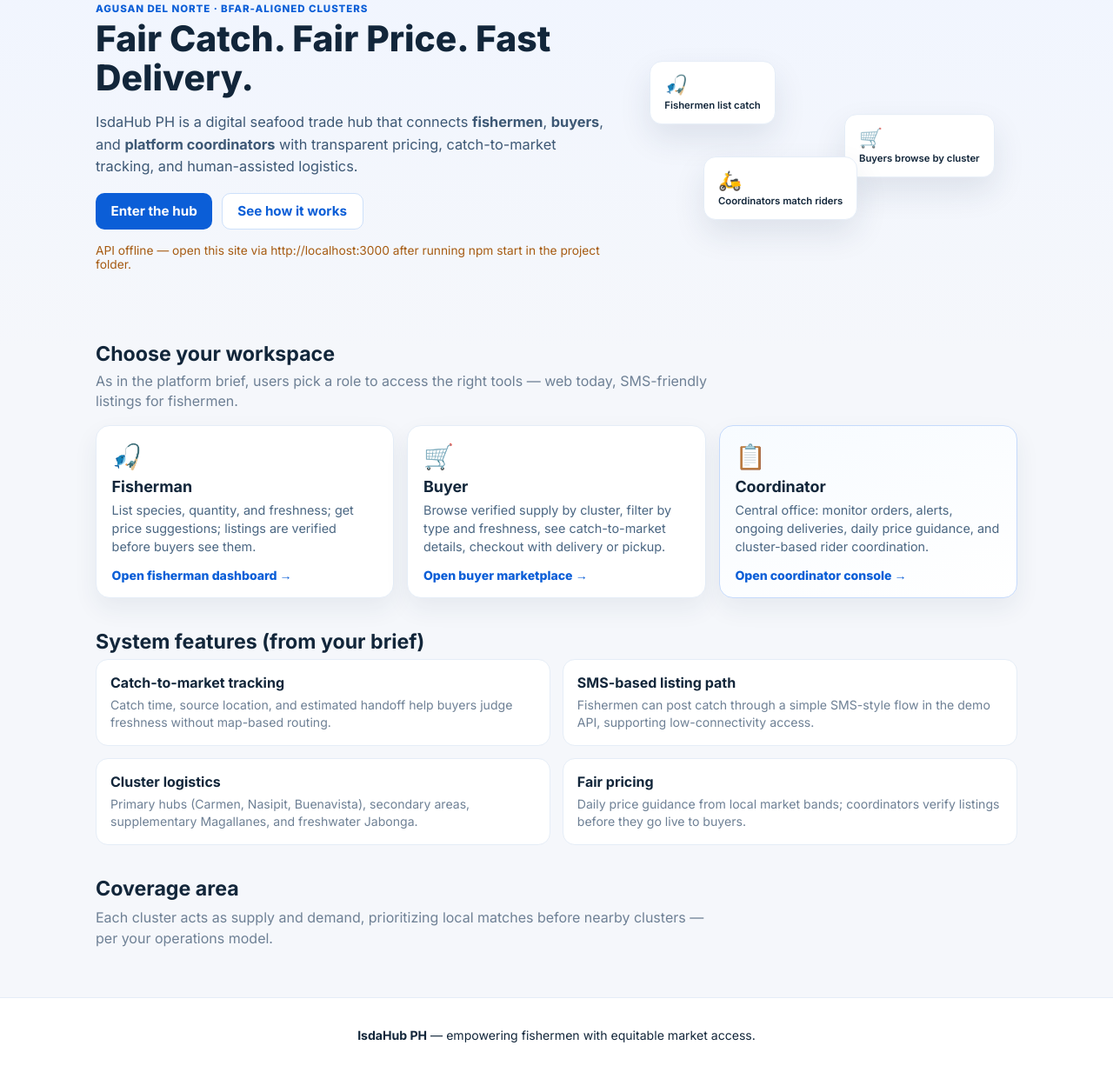
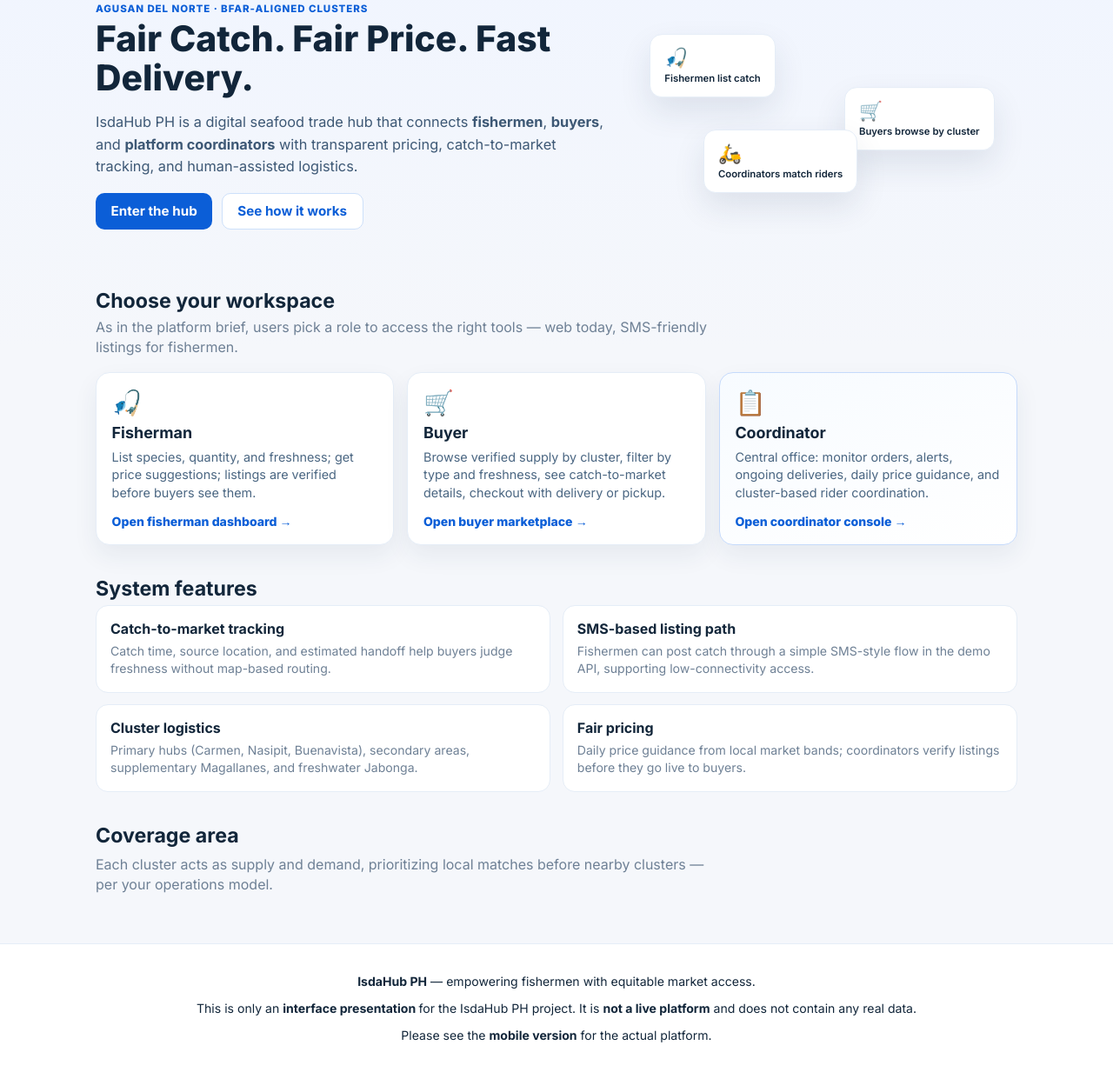
Before and after one commit to christoperisiderio/IsdaHub-1.2, a website: page public/index.html in a window 1280 px wide. Shown: the part 107-1340 px from the top of the page at 87% size. Drawn offline with Linux system fonts and the light colour scheme; no server answers.

Commit message:
Edit text in Index

```diff
--- a/public/index.html
+++ b/public/index.html
@@ -41,7 +41,6 @@
             <a class="btn btn-primary btn-lg" href="#roles">Enter the hub</a>
             <a class="btn btn-outline btn-lg" href="#features">See how it works</a>
           </div>
-          <p class="api-hint" id="api-hint">Checking live API…</p>
         </div>
         <div class="hero-cards" aria-hidden="true">
           <div class="float-card f1"><span>🎣</span><small>Fishermen list catch</small></div>
@@ -76,7 +75,7 @@
       </section>
 
       <section class="features-section" id="features">
-        <h2>System features (from your brief)</h2>
+        <h2>System features</h2>
         <div class="feature-grid">
           <article>
             <h4>Catch-to-market tracking</h4>
@@ -106,6 +105,8 @@
 
     <footer class="landing-footer">
       <p><strong>IsdaHub PH</strong> — empowering fishermen with equitable market access.</p>
+      <p>This is only an <strong>interface presentation </strong>for the IsdaHub PH project. It is <strong>not a live platform</strong> and does not contain any real data.</p>
+      <p>Please see the <strong>mobile version</strong>  for the actual platform.</p>
     </footer>
 
     <script src="./landing.js"></script>
```
